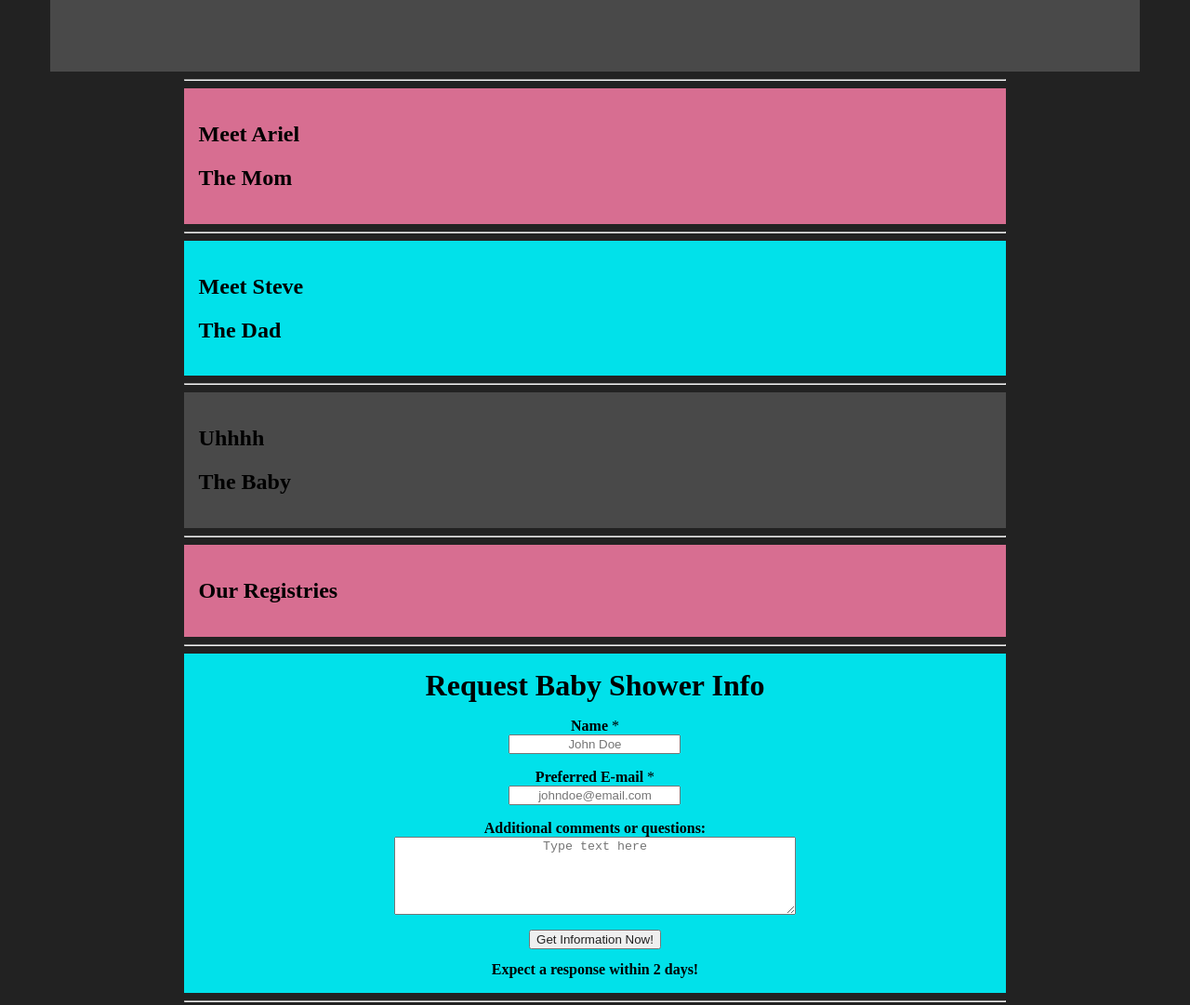
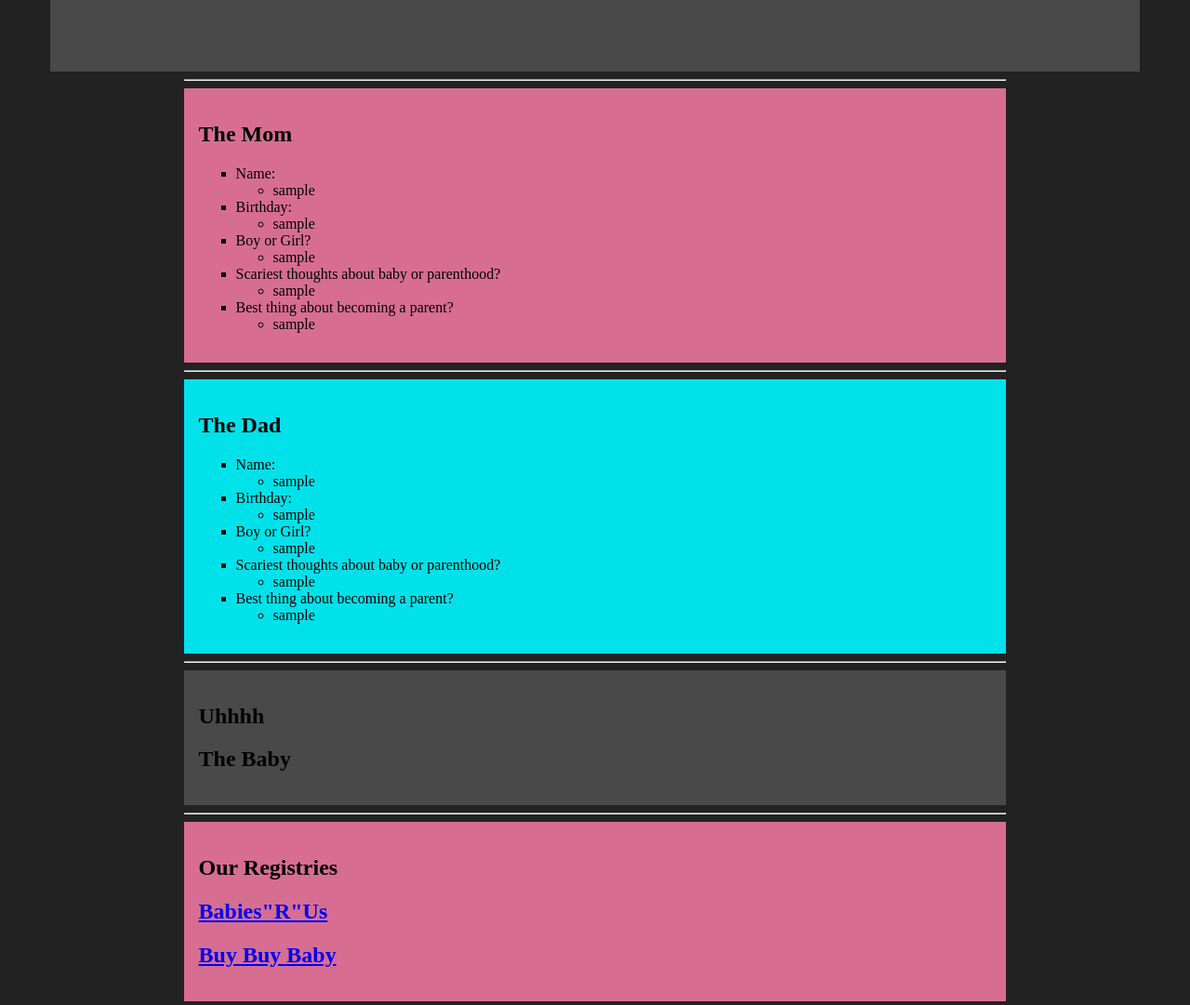
Before and after one commit to sburnet1/Burnette_media-rich-project-2, a plain HTML site: page index.html in a window 1280 px wide. Shown: the part 522-1603 px from the top of the page at 93% size. Drawn offline with Linux system fonts and the light colour scheme.

Commit message:
adding content for different sections plus registry links

```diff
--- a/index.html
+++ b/index.html
@@ -50,17 +50,61 @@
 <hr>
 <section id="mom">
  <div class="container flex">
-<h1>Meet Ariel</h1>
-<h2>The Mom</h2>
+<h1>The Mom</h1>
+ <ul style="list-style:square">
+   <li> Name: </li>
+	<ul>
+		<li>sample</li>
+	</ul>
+   <li> Birthday:</li>
+<ul>
+		<li>sample</li>
+	</ul>
+
+   <li> Boy or Girl? </li>
+<ul>
+		<li>sample</li>
+	</ul>
+   <li> Scariest thoughts about baby or parenthood?</li>
+<ul>
+		<li>sample</li>
+	</ul>
+   <li> Best thing about becoming a parent? </li>
+<ul>
+		<li>sample</li>
+	</ul>
+</ul>
 
 </div>
 </section>
 <hr>
 <section id="dad">
  <div class="container flex">
-<h1> Meet Steve </h1>
-<h2> The Dad </h2>
+<h1> The Dad </h1>
 
+<ul style="list-style:square">
+   <li> Name: </li>
+	<ul>
+		<li>sample</li>
+	</ul>
+   <li> Birthday:</li>
+<ul>
+		<li>sample</li>
+	</ul>
+
+   <li> Boy or Girl? </li>
+<ul>
+		<li>sample</li>
+	</ul>
+   <li> Scariest thoughts about baby or parenthood?</li>
+<ul>
+		<li>sample</li>
+	</ul>
+   <li> Best thing about becoming a parent? </li>
+<ul>
+		<li>sample</li>
+	</ul>
+</ul>
 </div>
 </section>
 <hr>
@@ -75,7 +119,8 @@
 <section id="registries" >
  <div class="container flex">
 <h1> Our Registries </h1>
-
+ <h2><a href="https://babyregistry.babiesrus.com/search"> Babies"R"Us </a></h2>
+ <h2><a href="http://www.buybuybaby.com/store/page/BabyRegistry"> Buy Buy Baby </a></h2>
 </div>
 </section>
 <hr>
@@ -114,12 +159,13 @@
 <h3> Expect a response within 2 days! </h3>
                 </div>
             </section>
-
+			s
 
 
 <hr>
+</body>
+<div id="backgroundaudio">
 <footer class="footer">
-<div id="backgroundaudio">
  <i class="fa fa-volume-up"></i>
  <audio autoplay="autoplay" controls="controls" loop="loop" preload="preload">
   <source src="Toy Story- You've Got a Friend in Me (Instrumental with Lyrics on Screen).mp4" type="audio/mpeg"></source>
@@ -127,5 +173,5 @@
  </audio>
 </div>
 	</footer>
-	</body>
+
 </html>
```
